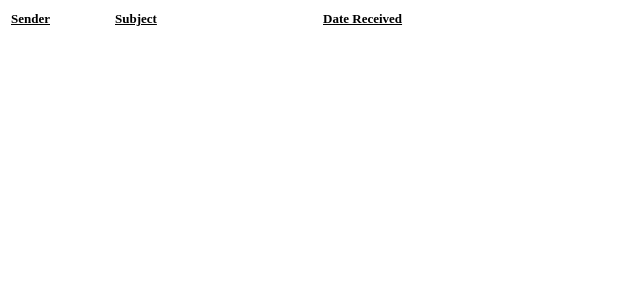
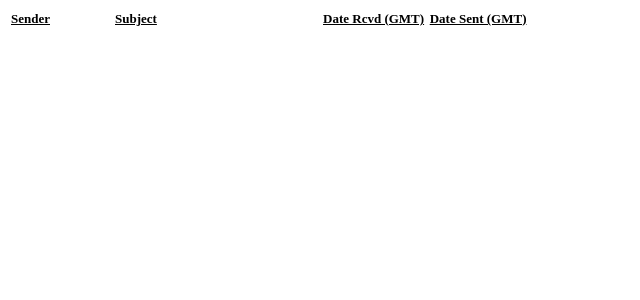
Before and after one commit to pedrolpena/ftp-mail, a PHP site: page /messagelist.php in a window 1280 px wide. Shown: the top 300 px of the page, without its empty margins (0-640 px from the left). Run offline with PHP 8.4, Linux system fonts and the light colour scheme.

Commit message:
fixed date issue

```diff
--- a/messagelist.php
+++ b/messagelist.php
@@ -1,13 +1,14 @@
 <!DOCTYPE html>
 <html>
     <head>
-        <meta http-equiv="refresh" content="30">
+        <meta http-equiv="refresh" content="5">
         <style>
             td#date
             {
-                position: absolute;
+                #position: absolute;
                 /*right: 10px;*/
                 float: center;
+                text-align: center;
 
             }
             td, a
@@ -16,6 +17,7 @@
                 width:100px;
                 white-space: nowrap;
                 overflow: hidden;
+
             }
 
 
@@ -27,8 +29,9 @@
            <tr>
 		   <td><u><b>Sender</b></u></td>
            <td><u><b>Subject</b></u></td>
-           <td>    </td>
-           <td><u><b>Date Received</b></u></td>
+           <td id="date">    </td>
+           <td id="date"><u><b>Date Rcvd (GMT)</b></u></td>
+           <td id="date"><u><b>Date Sent (GMT)</b></u></td>
            </tr>
 
 		   <?php
@@ -55,15 +58,17 @@
                            $tmp = preg_split("/:/",$fileContents[2]);
                            $tmp[0]="";
                            $subject=implode("",$tmp);
+                           $fileNameTokens=preg_split("/_/",$fileName);
+                           $sentTime = new DateTime("@$fileNameTokens[0]");
+                           $createdTime = new DateTime("@".filemtime($AbsoluteFileName));
                            echo "<tr>";
                            echo "<td>".$from."</td>";
                            echo "<td id=\"subject\">";
                            echo "<a href=\"message.php?fileName=".$inboxDir."/".$fileName."\">".$subject."</a>";
                            echo " </td>";
-                           echo "<td>    </td>";
                            echo "<td id=\"date\">";
-                           echo date('m/d/y H:i', filemtime($AbsoluteFileName));
-                           echo "</td>";
+                           echo "<td id=\"date\">".$createdTime->format('m/d/y H:i')."</td>";
+                           echo "<td id=\"date\">".$sentTime->format('m/d/y H:i')."</td>";
                            echo " </tr>";
 
 
```
Also changed, not shown: outboxlist.php (+17 -5 lines), sendmessage.php (line endings or trailing spaces).
